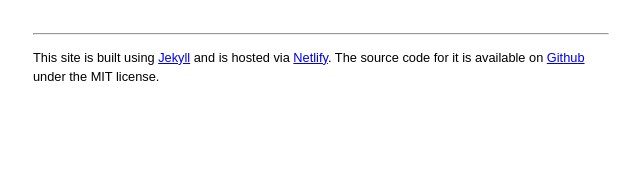
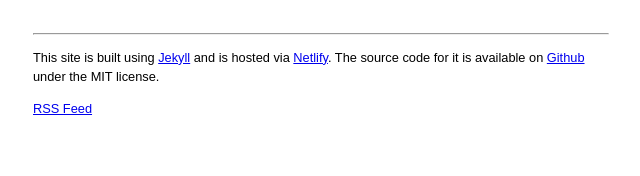
Before and after one commit to vbilgin/vb-v7, a Jekyll site: the page built from index.html, in a window 1280 px wide. Shown: the part 975-1151 px from the top of the page, without its empty margins (319-959 px from the left). Built offline with Jekyll 4.4.1, drawn with Linux system fonts in a browser that asks for light colours; before the commit the page ends 1122 px from its top, so only the background shows below that.

Commit message:
Added link to feed in footer

```diff
--- a/_includes/footer.html
+++ b/_includes/footer.html
@@ -3,4 +3,5 @@
   <p class="footer__text">
     This site is built using <a href="https://jekyllrb.com/">Jekyll</a> and is hosted via <a href="https://www.netlify.com/">Netlify</a>. The source code for it is available on <a href="https://github.com/vbilgin/vb-v7">Github</a> under the MIT license.
   </p>
+  <p class="footer__text"><a href="/feed.xml">RSS Feed</a></p>
 </footer>
```
